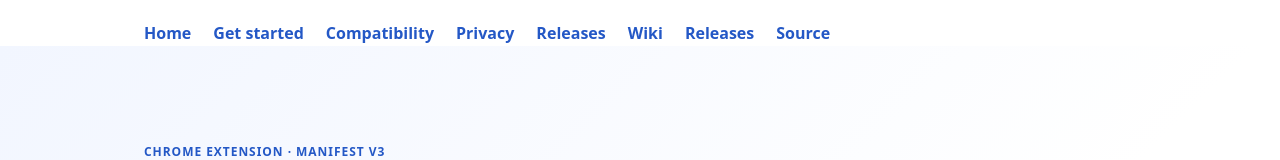
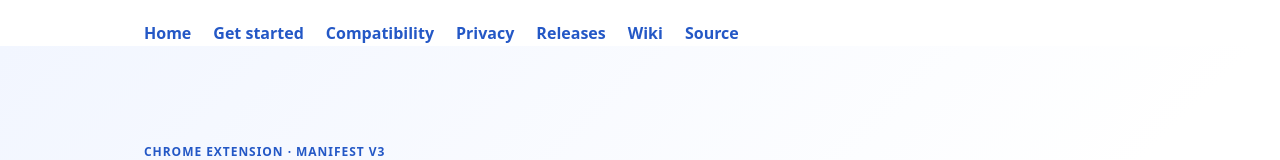
Before and after one commit to sourabhJainR/BulkOperation, a browser extension: page docs/index.html in a window 1280 px wide. Shown: the top 160 px of the page. Drawn offline with Linux system fonts and the light colour scheme.

Commit message:
Remove duplicate Releases navigation link

```diff
--- a/docs/index.html
+++ b/docs/index.html
@@ -10,7 +10,7 @@
 </style>
 </head>
 <body>
-<nav class="nav" aria-label="Main navigation"><a href="./">Home</a><a href="getting-started.html">Get started</a><a href="compatibility.html">Compatibility</a><a href="privacy.html">Privacy</a><a href="releases.html">Releases</a><a href="https://github.com/sourabhJainR/BulkOperation/wiki">Wiki</a><a href="releases.html">Releases</a><a href="https://github.com/sourabhJainR/BulkOperation">Source</a></nav>
+<nav class="nav" aria-label="Main navigation"><a href="./">Home</a><a href="getting-started.html">Get started</a><a href="compatibility.html">Compatibility</a><a href="privacy.html">Privacy</a><a href="releases.html">Releases</a><a href="https://github.com/sourabhJainR/BulkOperation/wiki">Wiki</a><a href="https://github.com/sourabhJainR/BulkOperation">Source</a></nav>
 <header><div class="nav"><div><div class="eyebrow">Chrome extension · Manifest V3</div><h1>Handle repetitive row actions with care.</h1><p>BulkOperation adds multi-row selection to supported webpage tables, grids, and lists, then runs a compatible visible action on each item in sequence.</p><div class="actions"><a class="button" href="https://github.com/sourabhJainR/BulkOperation/releases">Download a release</a><a class="button secondary" href="getting-started.html">Installation guide</a></div></div></div></header>
 <main>
 <section><h2>What it does</h2><div class="grid"><article class="tile"><h3>Select multiple rows</h3><p>Adds selection controls to supported tables, grids, and interactive lists.</p></article><article class="tile"><h3>Find visible actions</h3><p>Uses labels, accessible names, tooltip metadata, icons, and common menus to find row actions.</p></article><article class="tile"><h3>Run one at a time</h3><p>Processes selected items sequentially and reports each result.</p></article><article class="tile"><h3>Fail safely</h3><p>Requires review before destructive actions and avoids guessing when controls are unclear.</p></article></div></section>
```
